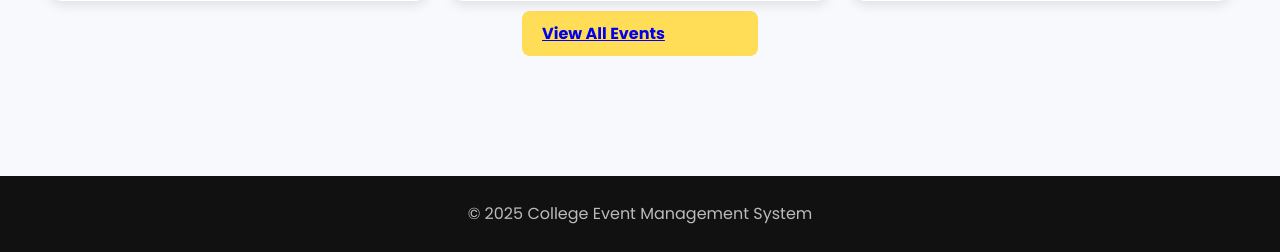
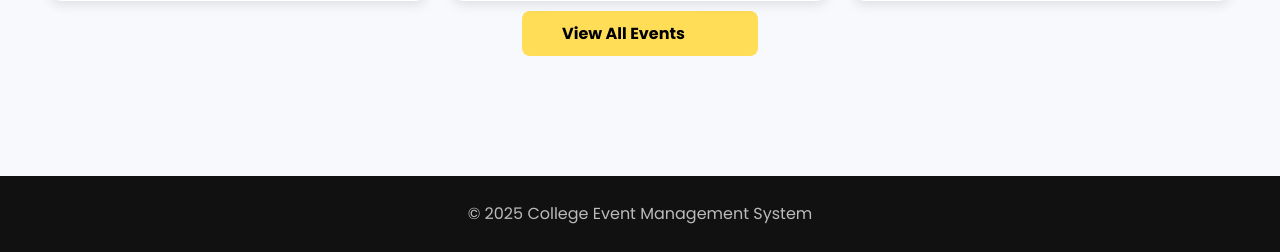
Before and after one commit to senalgalagedara/Event-Management-System, a PHP site: page / in a window 1280 px wide. Shown: the part 1222-1474 px from the top of the page. Run offline with PHP 8.4, Linux system fonts and the light colour scheme; data comes from the database, SQL or seed files in the repository.

Commit message:
all done

```diff
--- a/index.php
+++ b/index.php
@@ -86,7 +86,7 @@ if ($res) {
     </div>
 
     <div class="btn-explore" style="width:20%; display:block; margin: 10px auto;">
-      <a href="events.php" class="btn-explore-more">View All Events</a>
+      <a href="events.php" class="btn-explore">View All Events</a>
     </div>
   </section>
 
```
